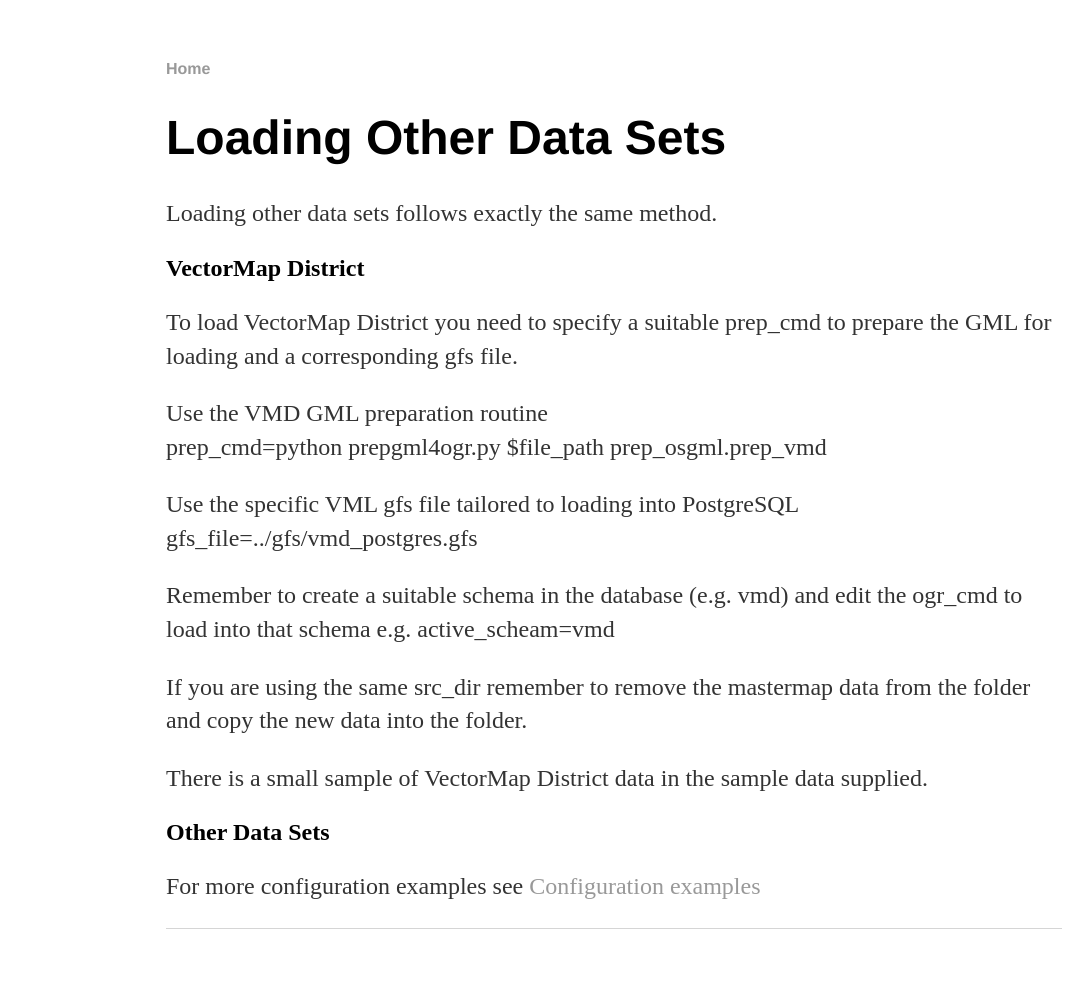
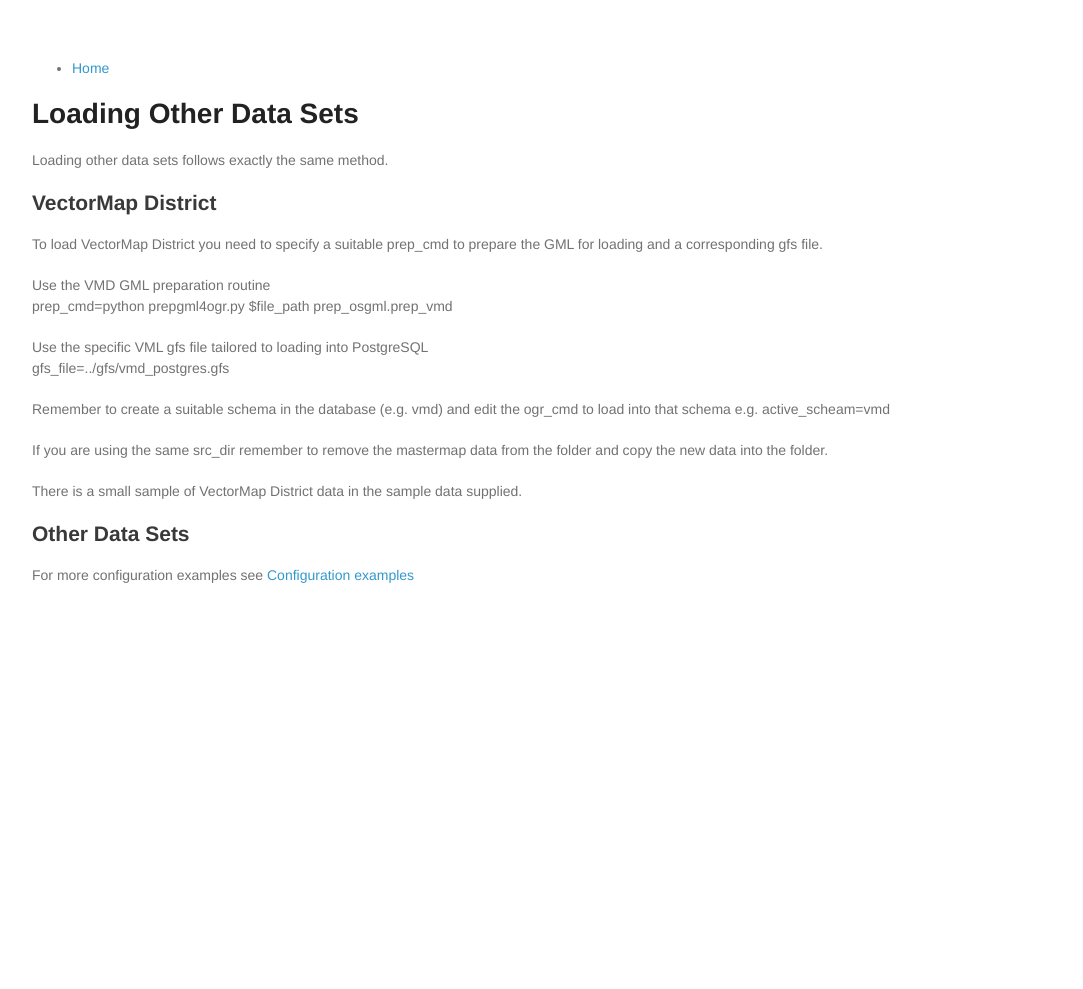
Before and after one commit to walkermatt/aileenh.github.io, a Jekyll site: the page built from loading-other-datasets.md, in a window 1280 px wide. Shown: the whole page, without its empty margins (26-1109 px from the left). Built offline with Jekyll 4.4.1, drawn with Linux system fonts in a browser that asks for light colours; after the commit the page ends 900 px from its top, so only the background shows below that.

Commit message:
Update default.html

```diff
--- a/_layouts/default.html
+++ b/_layouts/default.html
@@ -3,7 +3,7 @@
 		<head>
 			<title>{{ page.title }}</title>
 			<!-- link to main stylesheet -->
-			<link rel="stylesheet" type="text/css" href="/css/main.css">
+			<link rel="stylesheet" type="text/css" href="/css/osgeo.css">
 		</head>
 		<body>
 			<nav>
```
